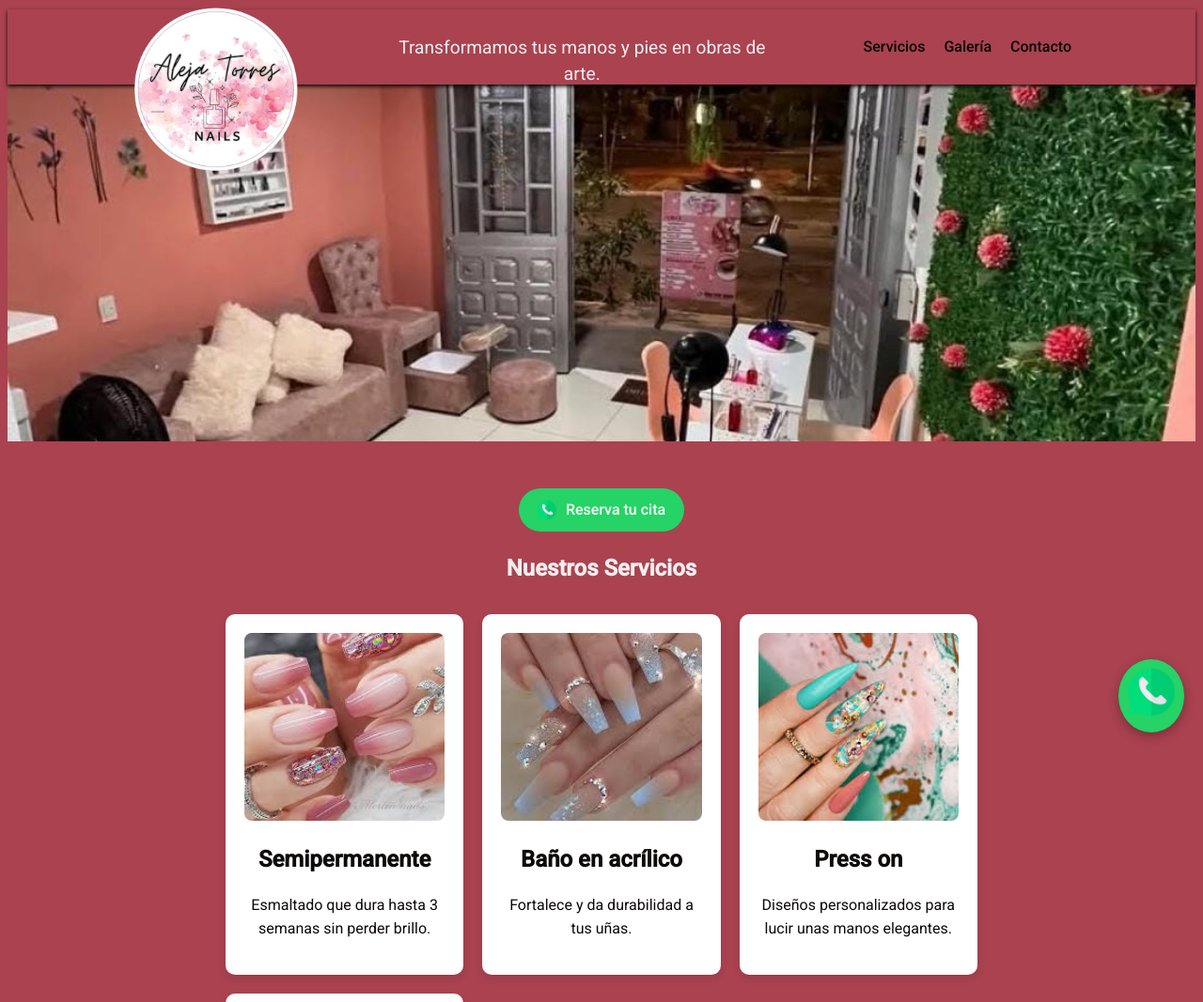
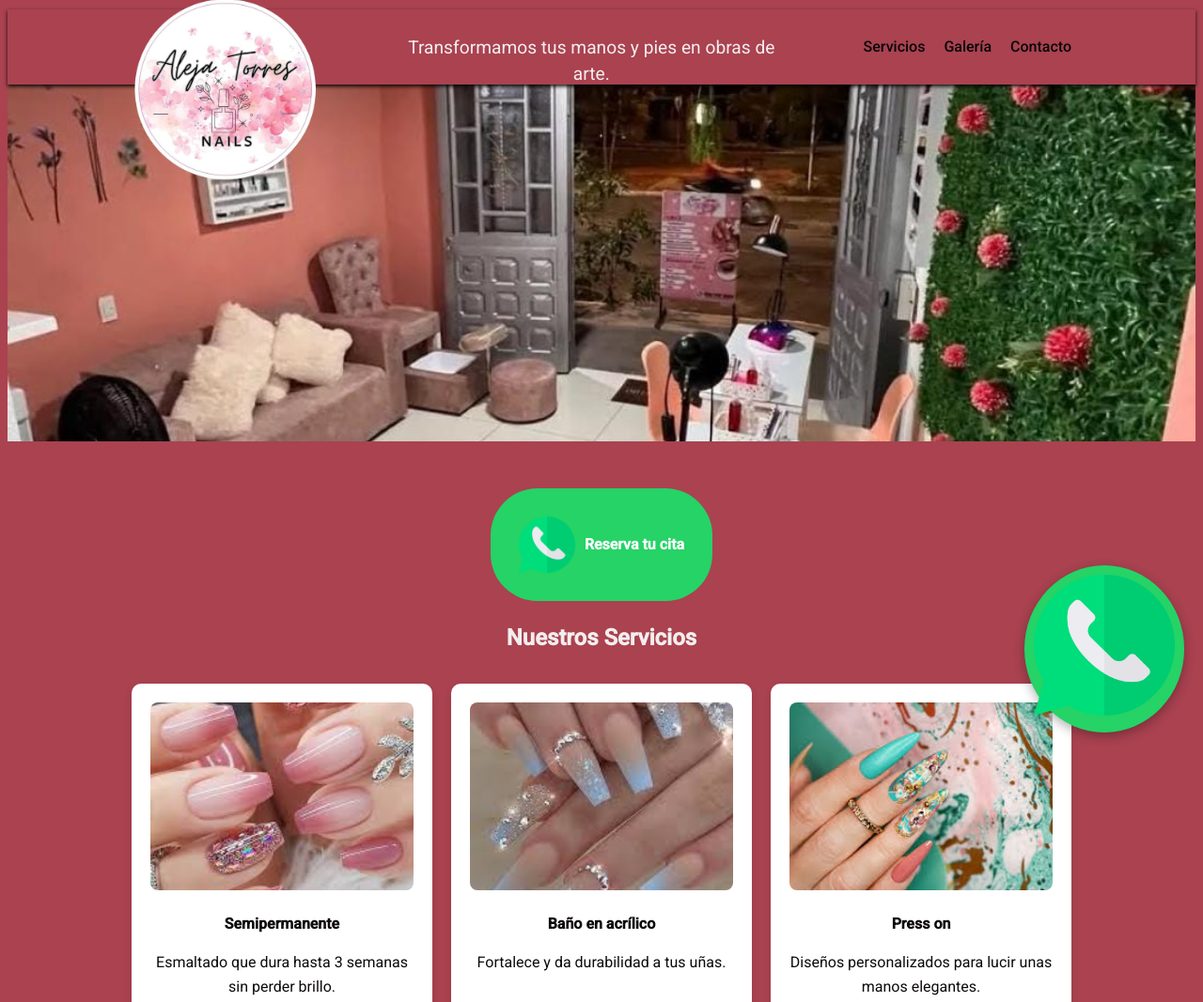
Before and after one commit to Jaime-Espi-Mog/Aleja-Torres-Nails, a plain HTML site: page index.html in a window 1280 px wide. Shown: the top 1067 px of the page at 94% size. Drawn offline with Linux system fonts and the light colour scheme.

Commit message:
Add files via upload

```diff
--- a/styles.css
+++ b/styles.css
@@ -77,14 +77,14 @@ body {
 }
 
 .logo {
-    width: 180px;
+    width: 200px;
     position: relative;
     margin-top: 90px;
 }
 
 
 .social-logo {
-    width: 85px; /* Ajusta el tamaño a lo que necesites */
+    width: 150px; /* Ajusta el tamaño a lo que necesites */
     height: auto; /* Mantiene la proporción de la imagen */
 }
 
@@ -176,22 +176,22 @@ nav ul li a:hover {
 .btn-whatsapp {
     background-color: #25d366;
     color: #fff;
-    padding: 10px 20px;
-    border-radius: 25px;
+    padding: 30px 30px;
+    border-radius: 50px;
     text-decoration: none;
     display: inline-flex;
     align-items: center;
     gap: 10px;
-    font-weight: 500;
+    font-weight: 1000;
 }
 
 .btn-whatsapp img {
-    width: 20px;
+    width: 60px;
 }
 
 /* Sección Servicios */
 #servicios {
-    max-width: 800px;
+    max-width: 1000px;
     margin: 50px auto;
     padding: 0 20px;
     text-align: center;
@@ -203,6 +203,9 @@ nav ul li a:hover {
     gap: 20px;
     margin-top: 30px;
 }
+
+
+
 
 .servicio-card {
     background-color: #fff;
@@ -224,8 +227,9 @@ nav ul li a:hover {
 }
 
 .servicio-card h3 {
-    font-size: 1.5rem;
+    font-size: 1rem;
     margin: 15px 0 10px;
+    white-space: normal;
 }
 
 .servicio-card p {
@@ -234,7 +238,7 @@ nav ul li a:hover {
 }
 
 .servicio-card h3 {
-    font-size: 1.5rem; /* Tamaño de fuente */
+    font-size: 1rem; /* Tamaño de fuente */
     color: #0e0a0a; /* Color del texto */
     font-weight: bold; /* Negrita opcional */
     text-align: center; /* Centrar el texto */
@@ -243,7 +247,7 @@ nav ul li a:hover {
 
 /* Sección Galería */
 #galeria {
-    max-width: 300px;
+    max-width: 800px;
     margin: 50px auto;
     padding: 0 20px;
     text-align: center;
@@ -272,7 +276,7 @@ nav ul li a:hover {
 }
 
 .metodos-pago {
-    margin: 30px 0;
+    margin: 80px 0;
 }
 
 .pagos-grid {
@@ -283,14 +287,14 @@ nav ul li a:hover {
 }
 
 .pagos-grid img {
-    width: 80px;
-    height: 80px;
+    width: 150px;
+    height: 150px;
     object-fit: contain;
 }
 
 iframe {
     width: 100%;
-    height: 300px;
+    height: 400px;
     border: none;
     border-radius: 8px;
     margin-top: 20px;
@@ -318,8 +322,8 @@ footer {
 }
 
 .whatsapp-flotante img {
-    width: 50px;
-    height: 50px;
+    width: 150px;
+    height:150px;
 }
 
 /* Ajustes para móviles */
```
